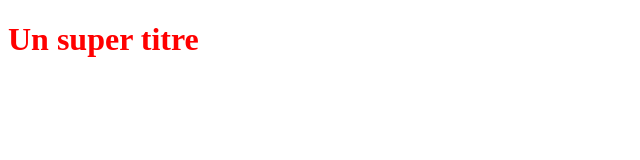
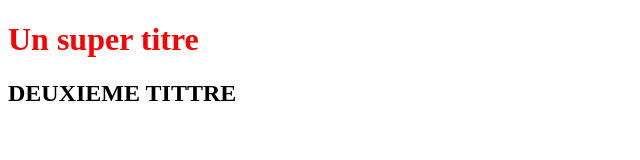
Before and after one commit to GuillaumeBourlart/OpenclassroomsProject, a plain HTML site: page index.html in a window 1280 px wide. Shown: the whole page, without its empty margins (0-640 px from the left). Drawn offline with Linux system fonts and the light colour scheme.

Commit message:
deuxieme modif

```diff
--- a/index.html
+++ b/index.html
@@ -3,8 +3,10 @@
 <head>
     <title></title>
     <link rel="stylesheet" type="text/css" href="styles.css">
+
 </head>
 <body>
     <h1>Un super titre</h1>
+    <h2>DEUXIEME TITTRE<h2>
 </body>
 </html>
```
